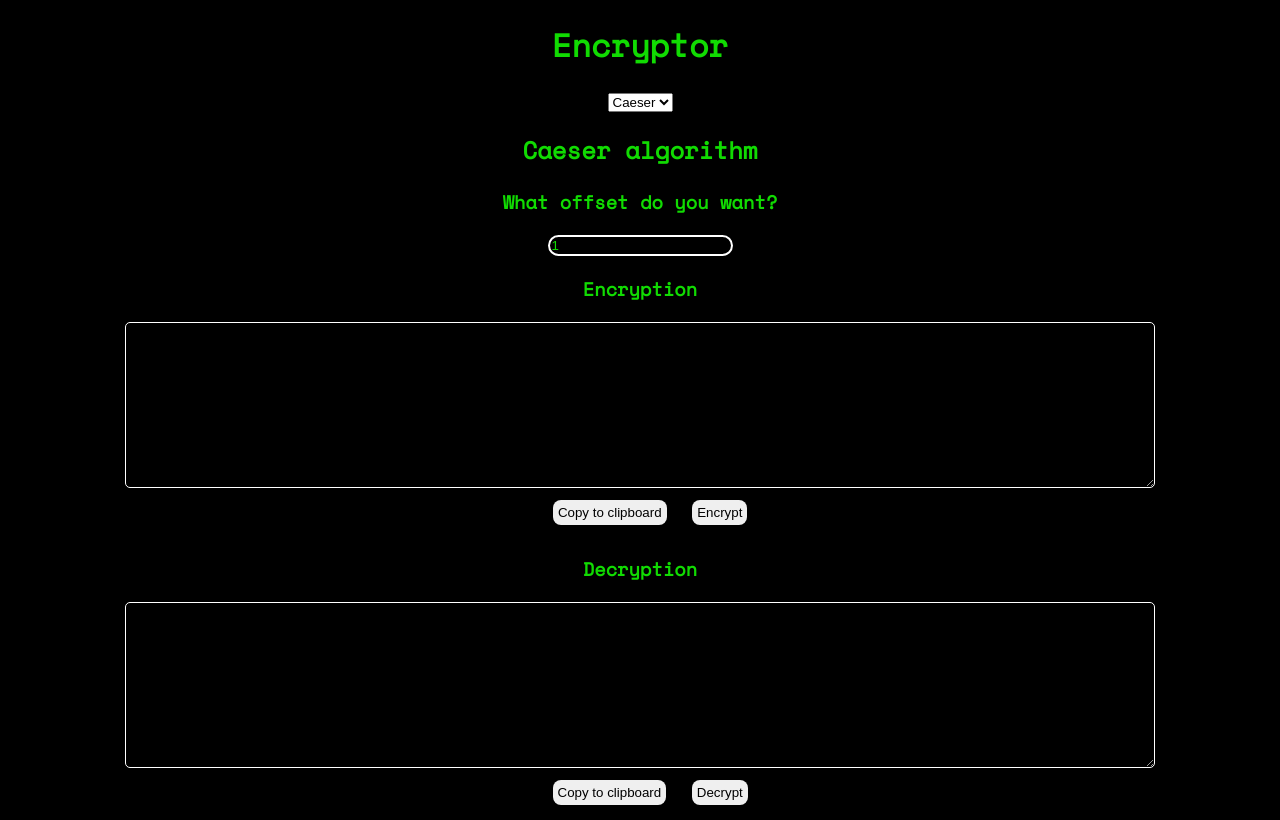
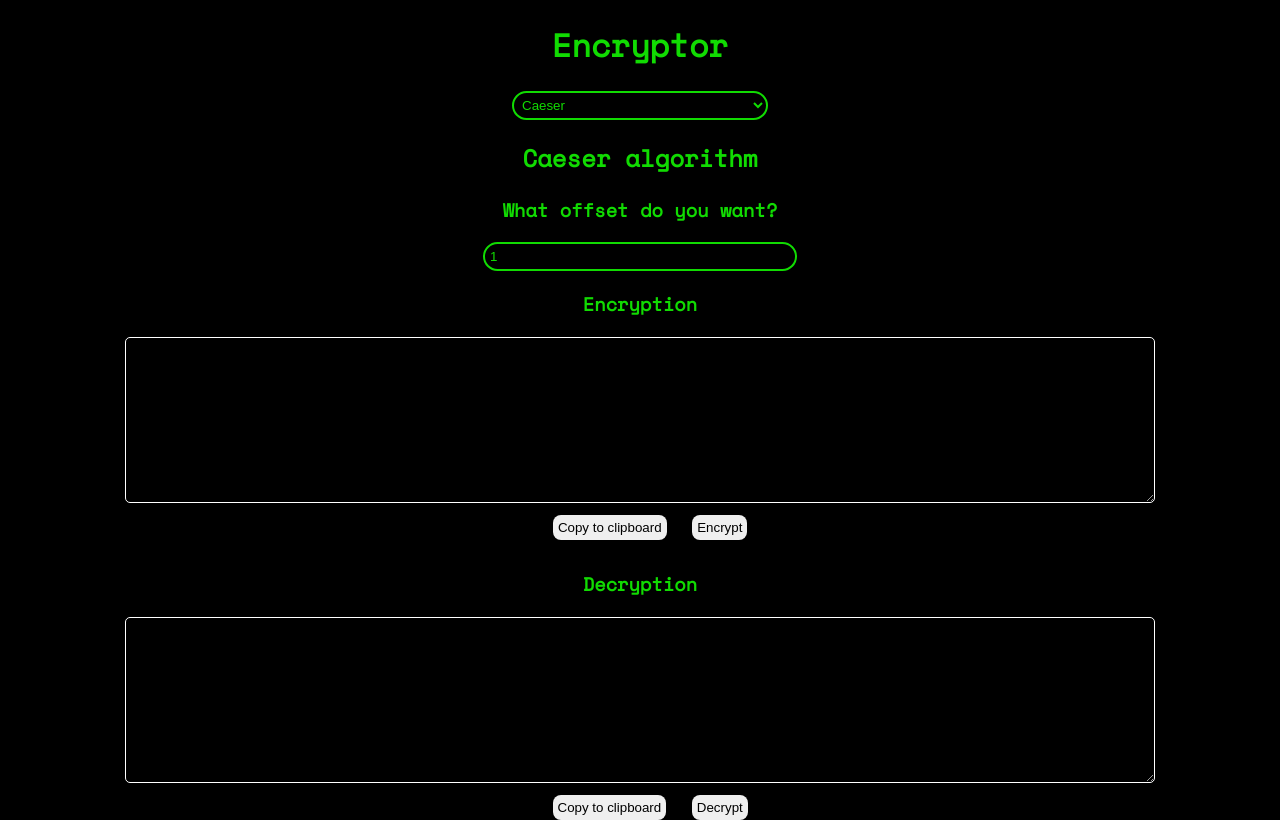
Before and after one commit to Kungaroo/encryptor, a React (Create React App) app: page / in a window 1280 px wide. Built offline with nearby package versions, Linux system fonts and the light colour scheme.

Commit message:
tested and fixed encryption and decryption, stylized the dropdown

```diff
--- a/src/App.css
+++ b/src/App.css
@@ -42,3 +42,12 @@ h1, h2, h3 {
 .clipboard {
   margin-right: 0px;
 }
+
+select {
+  background-color: black;
+  color: #11db02;
+  width: 20vw;
+  border-radius: 500px;
+  border: 2px solid #11db02;
+  padding: 4px;
+}
--- a/src/Encryptor/Encryptor.css
+++ b/src/Encryptor/Encryptor.css
@@ -11,7 +11,7 @@ input, textarea {
   color: #11db02;
   /*height: 25px;*/
   border-style: solid;
-  border-radius: 1000px;
+  border-radius: 500px;
   border-color: white;
 }
 
@@ -22,6 +22,12 @@ textarea {
   border-radius: 5px;
   border-color: white;
   height: auto;
+}
+
+input {
+  padding: 5px;
+  border: 2px solid;
+  width: 300px;
 }
 
 button {
--- a/src/Encryptor/Encryptor.tsx
+++ b/src/Encryptor/Encryptor.tsx
@@ -25,7 +25,7 @@ export const Encryptor: React.FC<Props> = (Props) => {
     }
 
     if(hasKey){
-      key = ((document.getElementById("offset")) as HTMLInputElement).value;
+      key = ((document.getElementById("key")) as HTMLInputElement).value;
     }
 
     let output;
--- a/src/Functions/DecryptionMethods.ts
+++ b/src/Functions/DecryptionMethods.ts
@@ -7,6 +7,11 @@ export const caeserDecryption = (word: string, offset: number) => {
   offset = offset % 93;
 
   for(let i=0;i<word.length;i++){
+    if(word[i] === " "){
+      ans += " ";
+      continue;
+    }
+
     charCode = word.charCodeAt(i)-offset;
 
     if (charCode > 126) charCode = charCode - 126 + 32;
@@ -31,9 +36,27 @@ export const atbashDecryption = (word: string) => {
 export const keyDecryption = (word: String, key: String) => {
   let ans = "";
   let j = 0;
+  let charCode: number;
 
   for (let i = 0; i < word.length; i++) {
-    ans += word.charCodeAt(i) - key.charCodeAt(j);
+    if(word[i] === " "){
+      ans += " ";
+      continue;
+    }
+    while(key[j] === " ") j++;
+
+    charCode = word.charCodeAt(i) - key.charCodeAt(j);
+
+    if (charCode > 126){
+      while(charCode > 126) charCode -= 126;
+    }
+
+    if (charCode < 33){
+      while(charCode < 33) charCode += 126;
+    }
+
+    ans += String.fromCharCode(charCode);
+
     j++;
     if (j === key.length) j = 0;
   }
--- a/src/Functions/EncryptionMethods.ts
+++ b/src/Functions/EncryptionMethods.ts
@@ -7,6 +7,10 @@ export const caeserEncryption = (word: string, offset: number) => {
   offset = offset % 93;
 
   for(let i = 0; i < word.length; i++){
+    if(word[i] === " ") {
+      ans += " ";
+      continue;
+    }
     charCode = word.charCodeAt(i)+offset;
 
     if (charCode > 126) charCode = charCode - 126 + 32;
@@ -31,9 +35,27 @@ export const atbashEncryption = (word: string) => {
 export const keyEncryption = (word: string, key: string) => {
   let ans = "";
   let j = 0;
+  let charCode: number;
 
   for (let i = 0; i < word.length; i++) {
-    ans += word.charCodeAt(i) + key.charCodeAt(j);
+    if(word[i] === " "){
+      ans += " ";
+      continue;
+    }
+    while(key[j] === " ") j++;
+
+    charCode = word.charCodeAt(i) + key.charCodeAt(j);
+
+    if (charCode > 126){
+      while(charCode > 126) charCode -= 126;
+    }
+
+    if (charCode < 33){
+      while(charCode < 33) charCode += 126;
+    }
+
+    ans += String.fromCharCode(charCode);
+
     j++;
     if (j === key.length) j = 0;
   }
```
